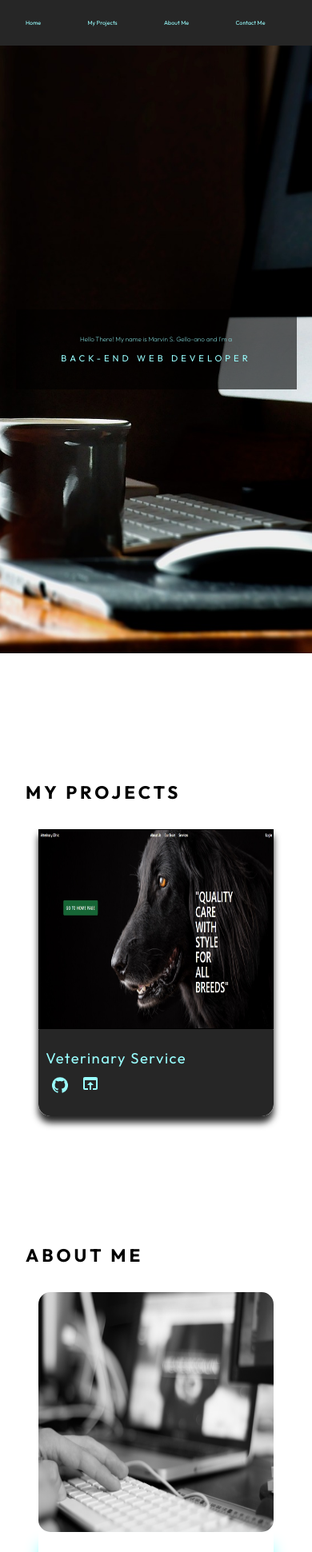
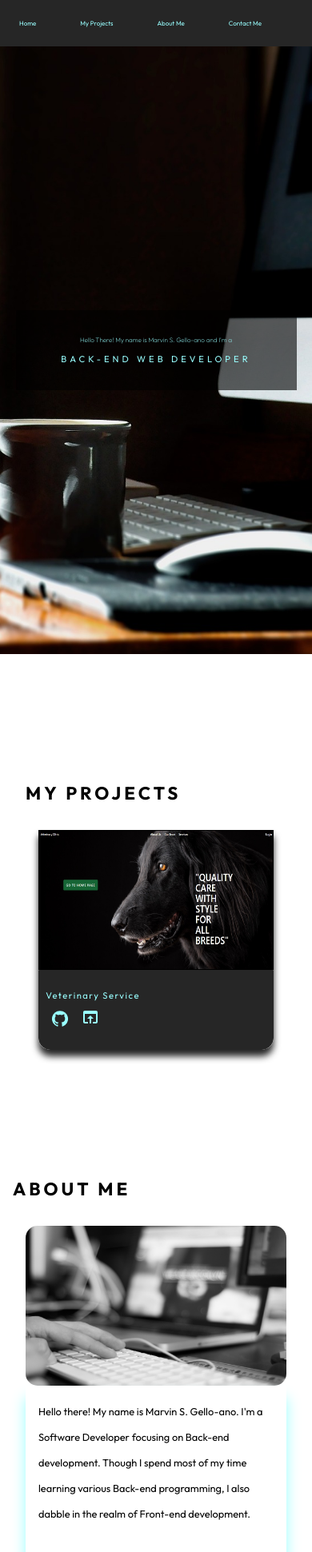
Before and after one commit to ninongmarvin/myportfolio, a React (Create React App) app: page / in a window 390 px wide. Shown: the top 1941 px of the page at 80% size. Built offline with nearby package versions, Linux system fonts and the light colour scheme.

Commit message:
edit 300px mobile

```diff
--- a/src/App.css
+++ b/src/App.css
@@ -19,7 +19,7 @@
   }
 
   body .about-me{
-    margin: 5rem 2;
+    margin: 5rem 1rem;
   }
 
   body .about-container{
@@ -30,7 +30,7 @@
 
   body .about-container img{
     width: 100%;
-    height: 300px;
+    height: 200px;
     border-bottom-left-radius: 15px;
     border-bottom-right-radius: 15px;
     border-top-left-radius: 15px;
@@ -46,6 +46,56 @@
     margin-bottom: 2rem;
     padding-bottom: 1rem;
     border-bottom: 5px solid #262626;
+  }
+
+  body .form-container{
+    width: 100%;
+    margin: auto;
+  }
+
+  body .contact-form{
+    display: flex;
+    flex-direction: column;
+  }
+
+  body .contact-form label{
+    font-size: .50rem;
+    margin-bottom: 0.70rem;
+    letter-spacing: 3px;
+  }
+
+  body .contact-form input{
+    margin-bottom: 1.50rem;
+    padding: .50rem;
+    border-bottom-left-radius: 5px;
+    border-bottom-right-radius: 5px;
+    border-top-left-radius: 5px;
+    border-top-right-radius: 5px;
+    font-size: 0.40rem;
+  }
+
+  body .contact-form textarea{
+    padding: 1rem .50rem;
+    border-bottom-left-radius: 5px;
+    border-bottom-right-radius: 5px;
+    border-top-left-radius: 5px;
+    border-top-right-radius: 5px;
+    font-size: 0.50rem;
+    margin-bottom: 2rem;
+  }
+
+  body .contact-form button{
+    padding: .50rem;
+    border-bottom-left-radius: 5px;
+    border-bottom-right-radius: 5px;
+    border-top-left-radius: 5px;
+    border-top-right-radius: 5px;
+    font-size: .40rem;
+    margin-bottom: 2rem;
+    cursor: pointer;
+    background-color: #262626;
+    color: #99ffff;
+    transition: 0.4s;
   }
 
 }
--- a/src/styles/MyProjects.css
+++ b/src/styles/MyProjects.css
@@ -1,3 +1,19 @@
+@media only screen and (min-width: 300px) and (max-width: 640px) {
+  body .project-contents img{
+    width: 100%;
+    height: 175px;
+    cursor: pointer;
+    border: 1px solid;
+  }
+
+  body .project-cards h3{
+    color: #99ffff;
+    font-size: .70rem;
+    font-weight: 400;
+    letter-spacing: 1.50px;
+  }
+}
+
 .project-cards{
   box-shadow: 0 8px 8px 0 #262626;
   border-bottom-left-radius: 15px;
--- a/src/styles/Navbar.css
+++ b/src/styles/Navbar.css
@@ -14,8 +14,8 @@
   body .hidden-links a{
     text-decoration: none;
     color: #99ffff;
-    margin: 0 1rem;
-    font-size: .45rem;
+    margin: 0 .50rem;
+    font-size: .50rem;
   }
 
 }
```
